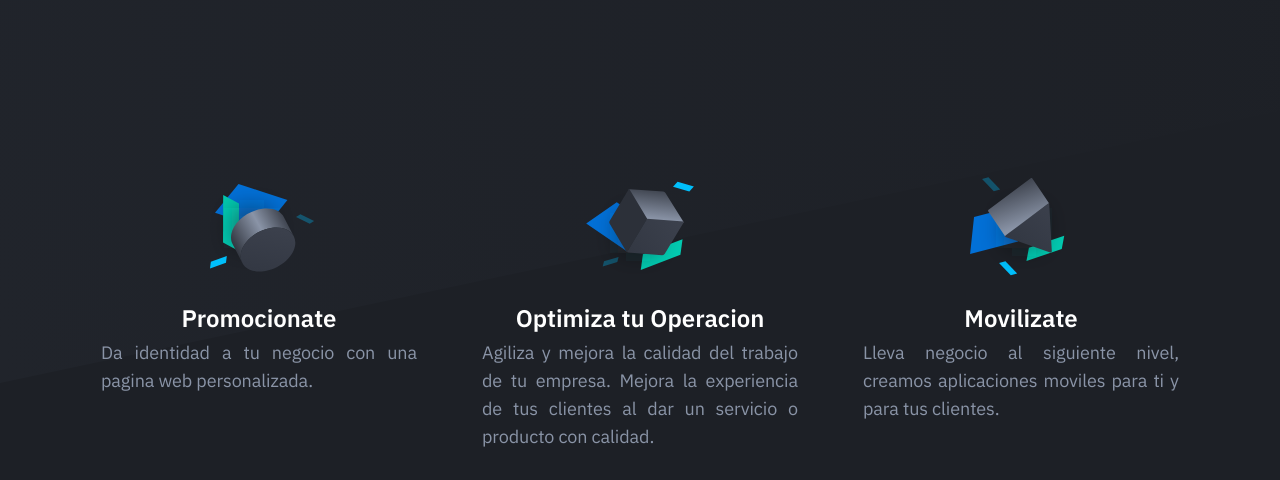
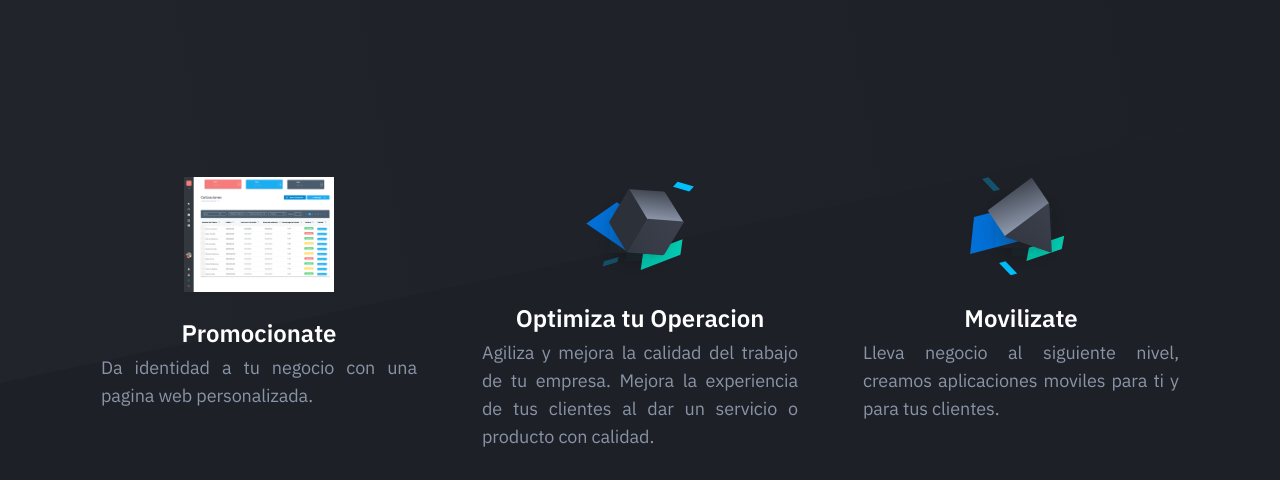
Before and after one commit to gabosotob/NEBASystems, a website: page src/pages/portafolio.html in a window 1280 px wide. Shown: the part 317-797 px from the top of the page. Drawn offline with nearby package versions, Linux system fonts and the light colour scheme; files that its build step writes are made by us from their sources; files whose address does not match are found by name.

Commit message:
Prueba de imagenes portafolio

```diff
--- a/src/pages/portafolio.html
+++ b/src/pages/portafolio.html
@@ -54,7 +54,7 @@
                             <div class="feature text-center is-revealing ">
                                 <div class="feature-inner ">
                                     <div class="feature-icon ">
-                                        <img src="dist/images/feature-icon-01.svg " alt="Feature 01 ">
+                                        <img src="dist/images/cotizacionTabla1.png " height=150 width=150 alt="Feature 01 ">
                                     </div>
                                     <h4 class="feature-title mt-24 ">Promocionate</h4>
                                     <p class="text-sm mb-0 ">Da identidad a tu negocio con una pagina web personalizada.</p>
```
